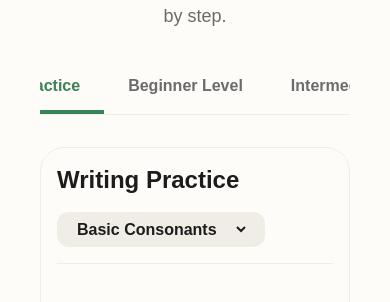
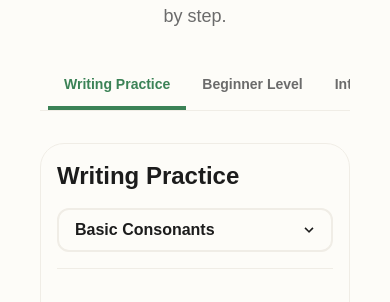
Before and after one commit to ChaoprayaSoft/LanguageHub, a Next.js app: page /korean in a window 390 px wide. Shown: the part 343-645 px from the top of the page. Built offline with nearby package versions, Linux system fonts and the light colour scheme.

Commit message:
style: Improve mobile responsiveness of tabs and theme the category dropdown

```diff
--- a/src/app/korean/page.tsx
+++ b/src/app/korean/page.tsx
@@ -97,10 +97,10 @@ export default function KoreanHub() {
       </div>
 
       {/* Tabs */}
-      <div className="flex justify-center border-b border-muted overflow-x-auto whitespace-nowrap hide-scrollbar">
+      <div className="flex justify-start md:justify-center border-b border-muted overflow-x-auto whitespace-nowrap hide-scrollbar w-full px-2 md:px-0">
         <button
           onClick={() => setActiveTab("practice")}
-          className={`px-6 md:px-8 py-3 md:py-4 font-bold text-base md:text-lg border-b-4 transition-colors flex-shrink-0 ${
+          className={`px-4 md:px-8 py-3 md:py-4 font-bold text-sm md:text-lg border-b-4 transition-colors flex-shrink-0 ${
             activeTab === "practice" ? "border-jade text-jade" : "border-transparent text-muted-foreground hover:text-ink"
           }`}
         >
@@ -108,7 +108,7 @@ export default function KoreanHub() {
         </button>
         <button
           onClick={() => setActiveTab("beginner")}
-          className={`px-6 md:px-8 py-3 md:py-4 font-bold text-base md:text-lg border-b-4 transition-colors flex-shrink-0 ${
+          className={`px-4 md:px-8 py-3 md:py-4 font-bold text-sm md:text-lg border-b-4 transition-colors flex-shrink-0 ${
             activeTab === "beginner" ? "border-jade text-jade" : "border-transparent text-muted-foreground hover:text-ink"
           }`}
         >
@@ -116,7 +116,7 @@ export default function KoreanHub() {
         </button>
         <button
           onClick={() => setActiveTab("intermediate")}
-          className={`px-6 md:px-8 py-3 md:py-4 font-bold text-base md:text-lg border-b-4 transition-colors flex-shrink-0 ${
+          className={`px-4 md:px-8 py-3 md:py-4 font-bold text-sm md:text-lg border-b-4 transition-colors flex-shrink-0 ${
             activeTab === "intermediate" ? "border-jade text-jade" : "border-transparent text-muted-foreground hover:text-ink"
           }`}
         >
@@ -131,18 +131,25 @@ export default function KoreanHub() {
             {activeTab === "practice" ? "Writing Practice" : activeTab === "beginner" ? "Beginner Level: The Master Plan" : "Intermediate Level: The Next Steps"}
           </h2>
           {activeTab === "practice" && (
+            <div className="relative w-full sm:w-auto">
               <select
                 value={activeSetId}
                 onChange={(e) => {
                   setActiveSetId(e.target.value);
                   setPracticeCharIndex(0);
                 }}
-              className="bg-muted text-ink font-bold px-4 py-2 rounded-xl outline-none focus:ring-2 focus:ring-jade border-r-[16px] border-transparent"
+                className="w-full sm:w-auto appearance-none bg-paper border-2 border-muted text-ink font-bold px-4 py-2 pr-10 rounded-xl outline-none focus:ring-2 focus:ring-jade focus:border-jade hover:border-jade transition-colors cursor-pointer"
               >
                 {practiceSets.map(set => (
                   <option key={set.id} value={set.id}>{set.name}</option>
                 ))}
               </select>
+              <div className="pointer-events-none absolute inset-y-0 right-0 flex items-center px-4 text-ink">
+                <svg className="fill-current h-4 w-4" xmlns="http://www.w3.org/2000/svg" viewBox="0 0 20 20">
+                  <path d="M9.293 12.95l.707.707L15.657 8l-1.414-1.414L10 10.828 5.757 6.586 4.343 8z" />
+                </svg>
+              </div>
+            </div>
           )}
         </div>
 
```
Lines whose indentation alone changed are shown as unchanged.
